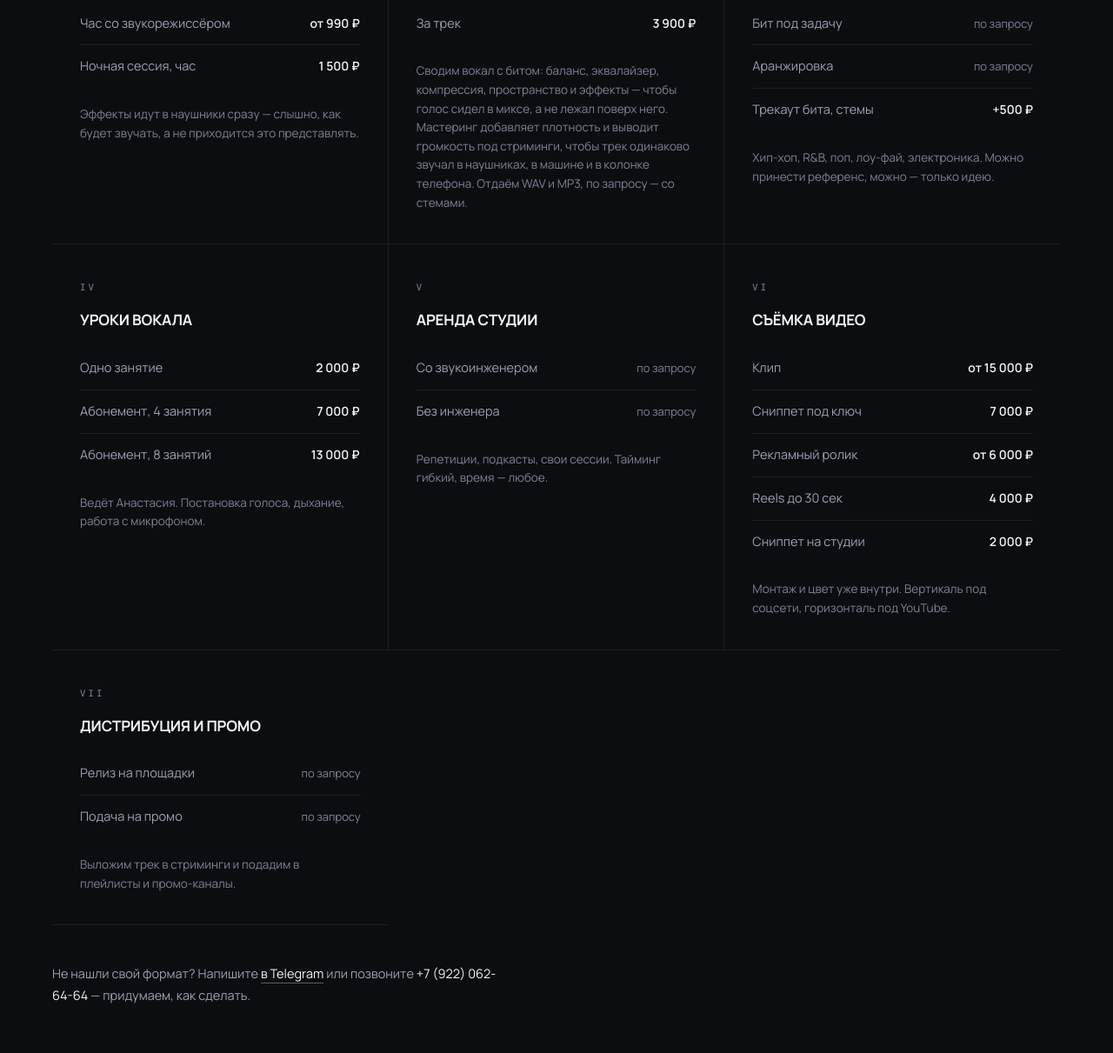
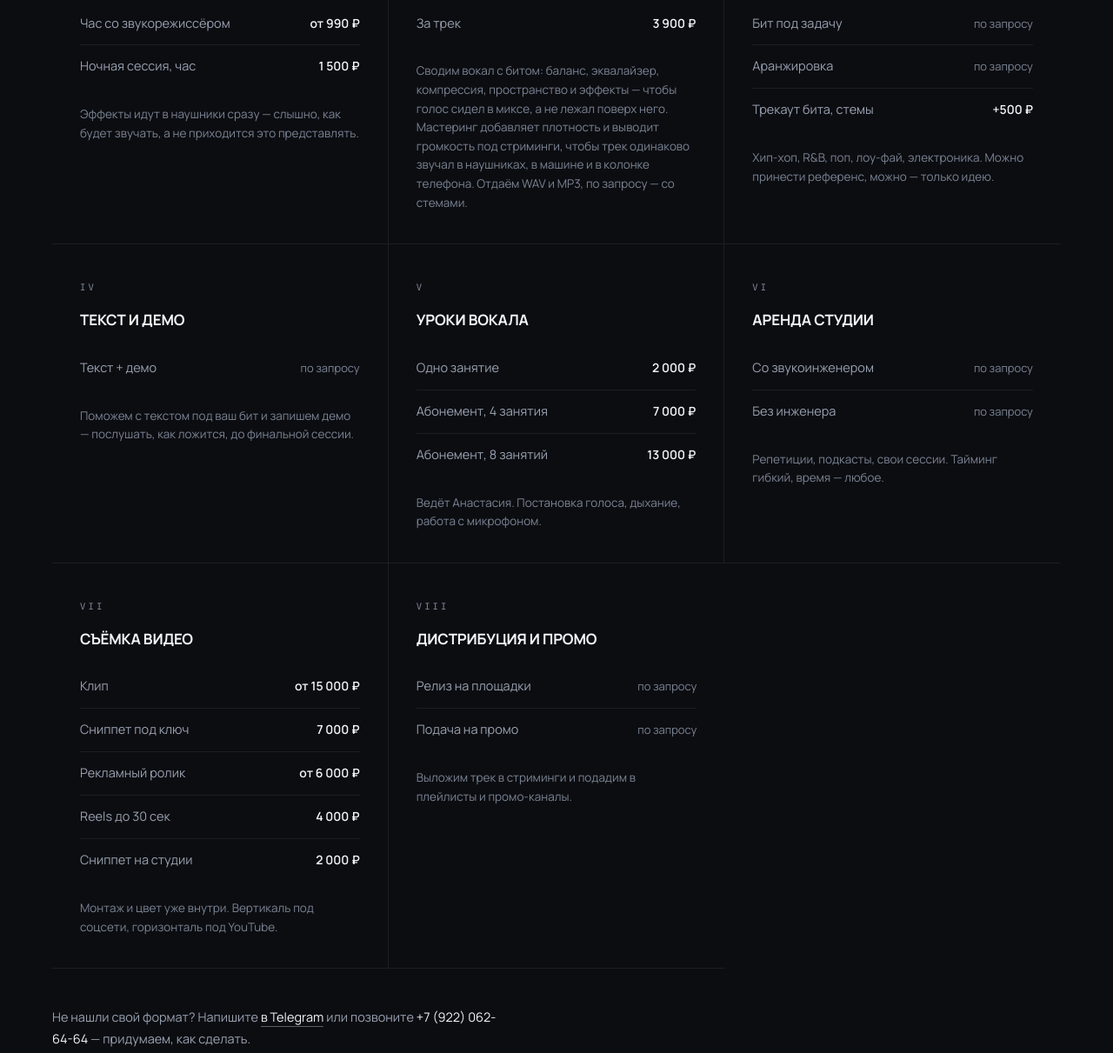
Before and after one commit to Artemdiscipline/narcos-records, a plain HTML site: page index.html in a window 1280 px wide. Shown: the part 2599-3810 px from the top of the page at 87% size. Drawn offline with Linux system fonts and the light colour scheme; a web font is replaced by a local one.

Commit message:
Услуга «Текст и демо»
Добавил карточку: текст под бит плюс демо-запись, цена по запросу —
клиент её не назвал.

Поставил четвёртой, сразу после написания бита: по смыслу это тот же
этап создания трека. Услуг стало восемь, ряды на десктопе снова
ровные — 3, 3, 2.

```diff
--- a/index.html
+++ b/index.html
@@ -280,9 +280,18 @@
         <p class="svc-note">Хип-хоп, R&amp;B, поп, лоу-фай, электроника. Можно принести референс, можно — только идею.</p>
       </article>
 
+      <article class="svc js-card">
+        <p class="num">IV</p>
+        <h3>Текст и демо</h3>
+        <ul>
+          <li><span class="nm">Текст + демо</span><span class="pr req">по запросу</span></li>
+        </ul>
+        <p class="svc-note">Поможем с текстом под ваш бит и запишем демо — послушать, как ложится, до финальной сессии.</p>
+      </article>
+
 
       <article class="svc js-card">
-        <p class="num">IV</p>
+        <p class="num">V</p>
         <h3>Уроки вокала</h3>
         <ul>
           <li><span class="nm">Одно занятие</span><span class="pr">2 000 ₽</span></li>
@@ -293,7 +302,7 @@
       </article>
 
       <article class="svc js-card">
-        <p class="num">V</p>
+        <p class="num">VI</p>
         <h3>Аренда студии</h3>
         <ul>
           <li><span class="nm">Со звукоинженером</span><span class="pr req">по запросу</span></li>
@@ -303,7 +312,7 @@
       </article>
 
       <article class="svc js-card">
-        <p class="num">VI</p>
+        <p class="num">VII</p>
         <h3>Съёмка видео</h3>
         <ul>
           <li><span class="nm">Клип</span><span class="pr">от 15 000 ₽</span></li>
@@ -316,7 +325,7 @@
       </article>
 
       <article class="svc js-card">
-        <p class="num">VII</p>
+        <p class="num">VIII</p>
         <h3>Дистрибуция и промо</h3>
         <ul>
           <li><span class="nm">Релиз на площадки</span><span class="pr req">по запросу</span></li>
```
